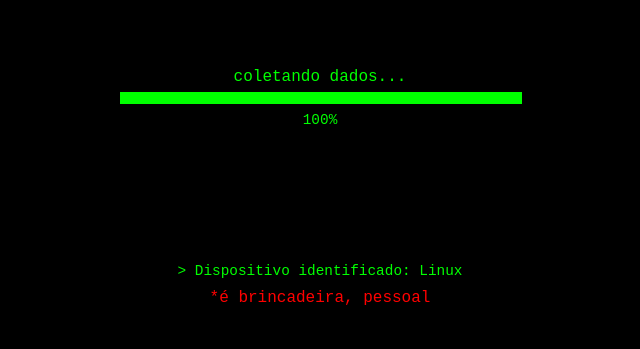
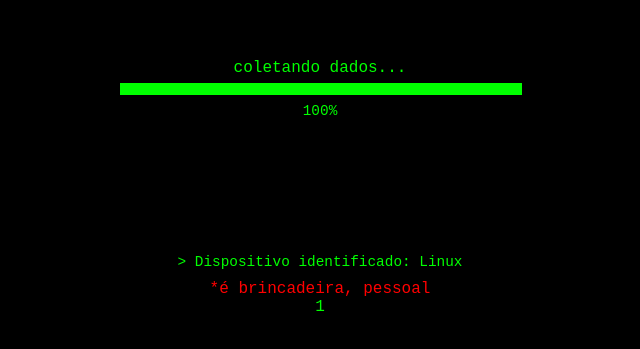
Before and after one commit to Raian-Moretti/y0uv3-b33n-h4ck3d, a plain HTML site: page index.html in a window 1280 px wide. Shown: the part 213-562 px from the top of the page, without its empty margins (320-960 px from the left). Drawn offline with Linux system fonts and the light colour scheme.

Commit message:
Update index.html

```diff
--- a/index.html
+++ b/index.html
@@ -101,7 +101,7 @@
   <div id="device-info" style="margin-top: 10px; font-size: 0.9rem;"></div>
   <div id="brincadeira">*é brincadeira, pessoal</div>
 
-
+  <span data-sentry-element="StyledStatisticsBoxNumber" data-sentry-source-file="public-profile-header.tsx" class="sc-kCoybQ egwXYo">1</span>
 
   <script>
     let progress = 0;
```
